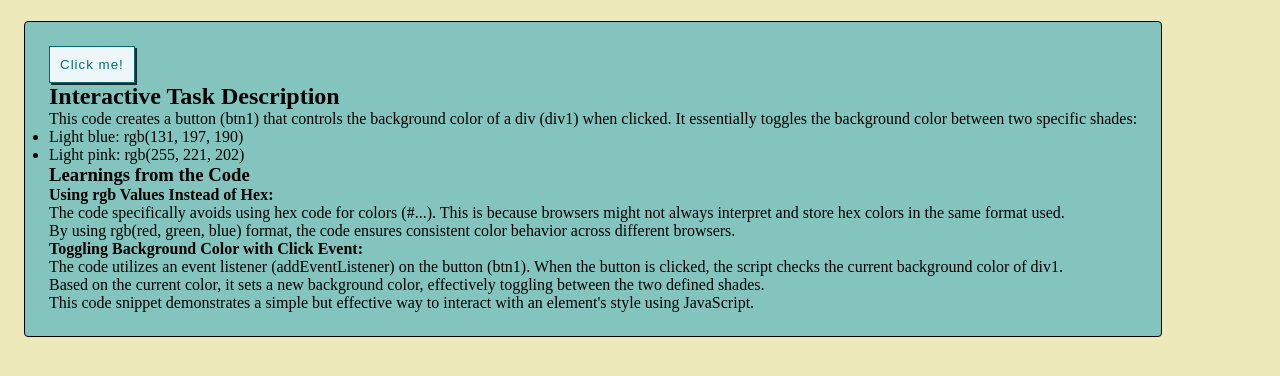
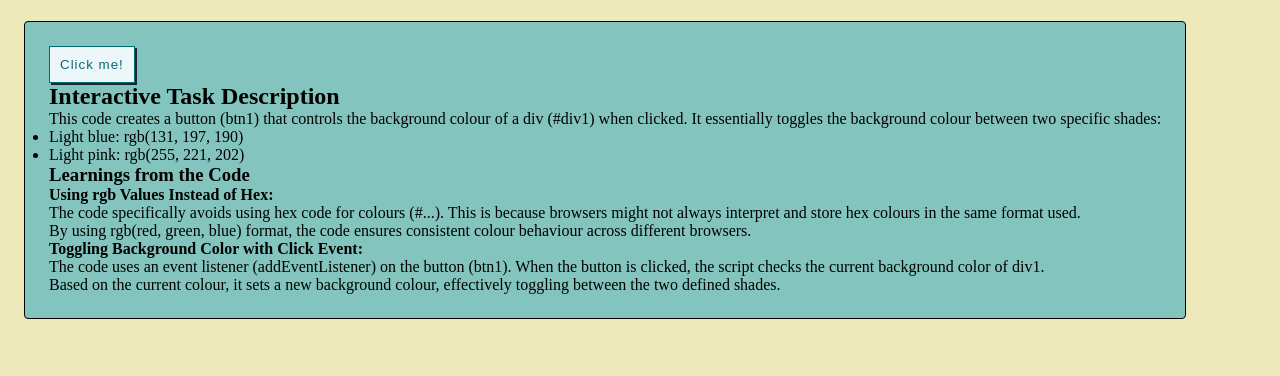
Before and after one commit to csarq/interactive-playground, a plain HTML site: page index.html in a window 1280 px wide. Shown: the part 64-440 px from the top of the page. Drawn offline with Linux system fonts and the light colour scheme.

Commit message:
fix typos

```diff
--- a/index.html
+++ b/index.html
@@ -13,8 +13,8 @@
   <div id="div1">
     <button id="btn1">Click me!</button>
     <h2>Interactive Task Description</h2>
-    <p>This code creates a button (btn1) that controls the background color of a div (div1) when clicked. It essentially
-      toggles the background color between two specific shades:</p>
+    <p>This code creates a button (btn1) that controls the background colour of a div (#div1) when clicked. It essentially
+      toggles the background colour between two specific shades:</p>
     <ul>
       <li>Light blue: rgb(131, 197, 190)</li>
       <li>Light pink: rgb(255, 221, 202)</li>
@@ -22,16 +22,14 @@
 
     <h3>Learnings from the Code</h3>
     <p><strong>Using rgb Values Instead of Hex:</strong></p>
-    <p>The code specifically avoids using hex code for colors (#...). This is because browsers might not always interpret
-      and store hex colors in the same format used.</p>
-    <p>By using rgb(red, green, blue) format, the code ensures consistent color behavior across different browsers.</p>
+    <p>The code specifically avoids using hex code for colours (#...). This is because browsers might not always interpret
+      and store hex colours in the same format used.</p>
+    <p>By using rgb(red, green, blue) format, the code ensures consistent colour behaviour across different browsers.</p>
 
     <p><strong>Toggling Background Color with Click Event:</strong></p>
-    <p>The code utilizes an event listener (addEventListener) on the button (btn1). When the button is clicked, the script
+    <p>The code uses an event listener (addEventListener) on the button (btn1). When the button is clicked, the script
       checks the current background color of div1.</p>
-    <p>Based on the current color, it sets a new background color, effectively toggling between the two defined shades.</p>
-
-    <p>This code snippet demonstrates a simple but effective way to interact with an element's style using JavaScript.</p>
+    <p>Based on the current colour, it sets a new background colour, effectively toggling between the two defined shades.</p>
 
   </div>
 
--- a/script.js
+++ b/script.js
@@ -3,7 +3,7 @@
 // // store div1 as a variable
 // create function to change the colour of div1 each time btn1 is clicked:
 
-// Don't used hex: hex needs to be converted because browsers may not sotry in the same format used.
+// Don't used hex: hex needs to be converted because browsers may not store in the same format used.
 
 
 const btn1 = document.getElementById("btn1");
```
